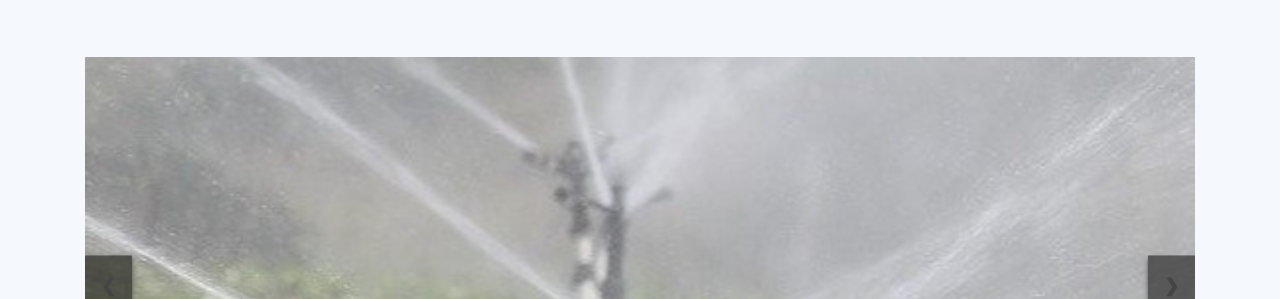
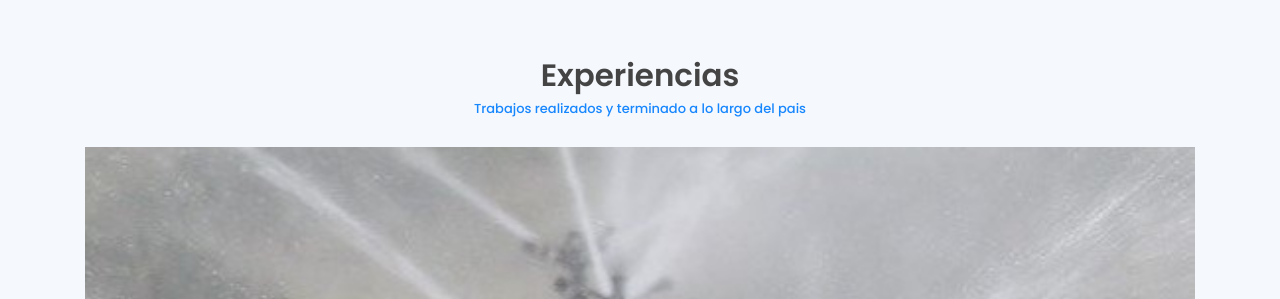
Before and after one commit to Fabianvminotti/itza-web-v4, a website: page public_html/index.html in a window 1280 px wide. Shown: the part 2501-2800 px from the top of the page. Drawn offline with nearby package versions, Linux system fonts and the light colour scheme.

Commit message:
update 3

```diff
--- a/public_html/index.html
+++ b/public_html/index.html
@@ -805,6 +805,8 @@ Promovemos la correcta gestión de los purines y los restos orgánicos para su a
 
         <div class="container">
 
+            <h6 class="section-title text-center mb-0">Experiencias</h6>
+            <h6 class="section-subtitle mb-5 text-center">Trabajos realizados y terminado a lo largo del pais</h6>
             <div class="experiencias-carrusel-contenedor" style="max-width: 1110px; margin: auto;">
                 <div class="experiencias-carrusel-slide">
                   <div class="experiencias-imagen-carrusel" style="background-image: url('assets/imgs/riego.jpg');">
```
